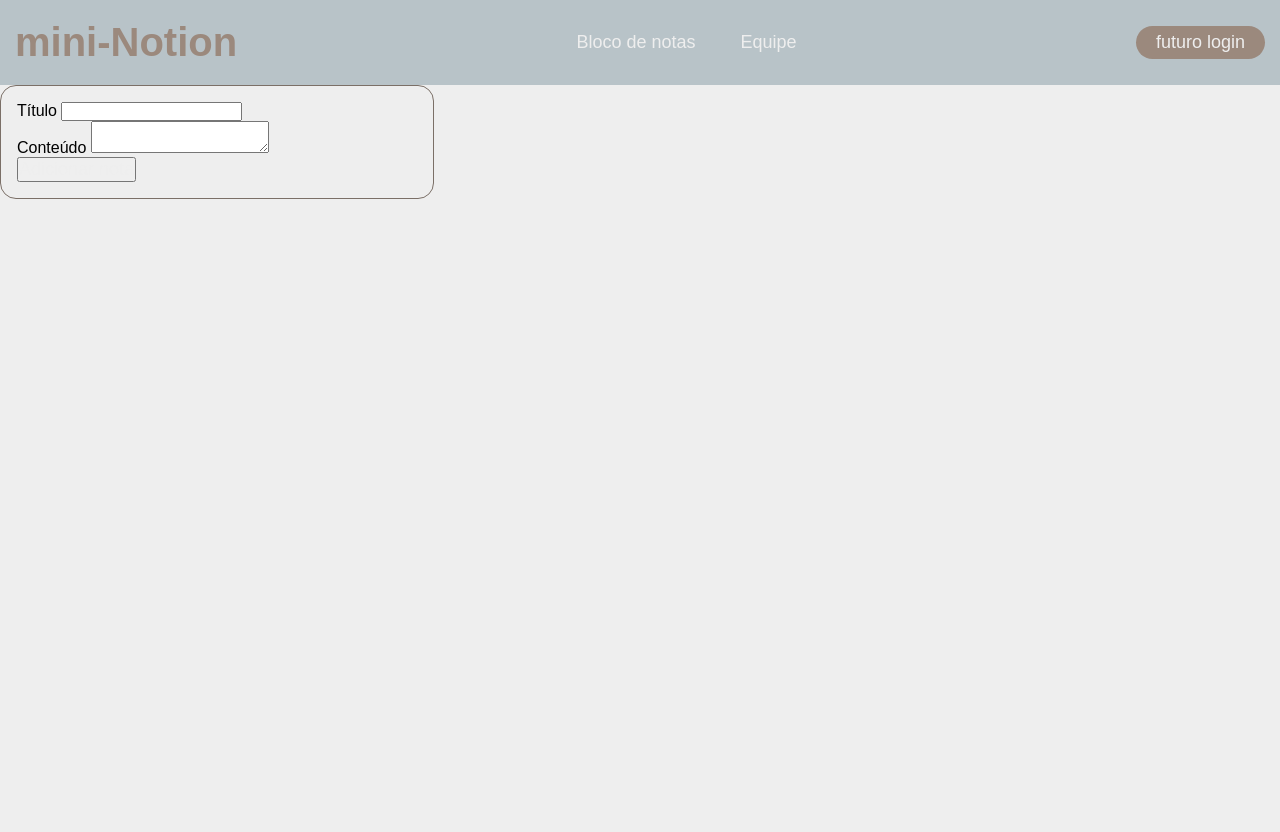
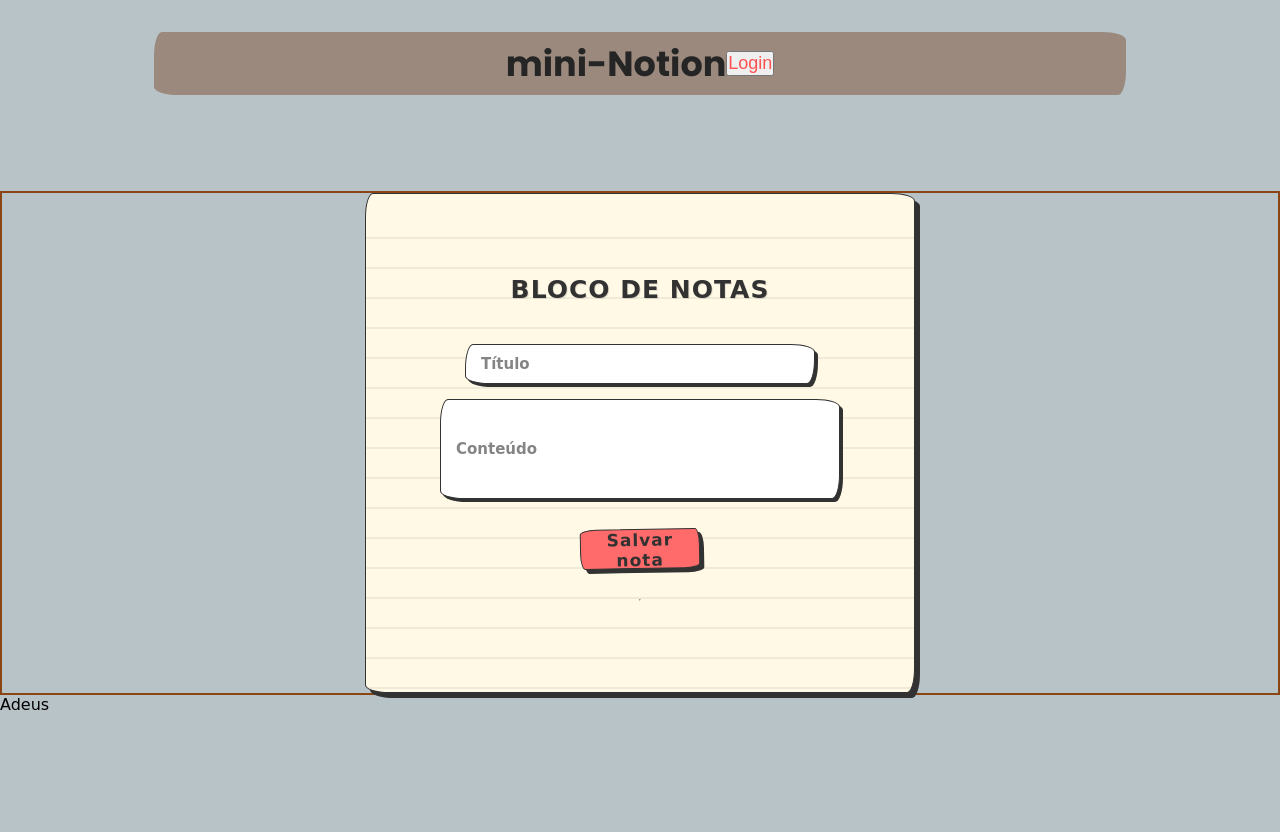
Before and after one commit to IsacristineReis/Projeto-Fatec---2-semestre-em-ADS, a Flask app: template templates/index.html in a window 1280 px wide. Before the commit the page ends 199 px from the top, so only its background shows below. Run offline with Flask 3, Linux system fonts and the light colour scheme; the template is opened without the code that fills it, so the values that code supplies are empty.

Commit message:
Adicionei os botões

```diff
--- a/templates/index.html
+++ b/templates/index.html
@@ -1,42 +1,66 @@
-<!DOCTYPE html>
+<!doctype html>
 <html lang="pt-br">
-<head>
-    <meta charset="UTF-8">
-    <meta name="viewport" content="width=device-width, initial-scale=1.0">
+  <head>
+    <meta charset="UTF-8" />
+    <meta name="viewport" content="width=device-width, initial-scale=1.0" />
     <title>mini-Notion</title>
-    <link rel="stylesheet" href="styles.css">
-</head>
-<body>
+    <link rel="stylesheet" href="styles.css" />
+  </head>
 
-    <header>
+  <body>
+    <div id="div-header">
+      <header>
         <span class="logotipo">mini-Notion</span>
-        <nav class="nav-links">
-            <ul>
-                <li>Bloco de notas</li>
-                <li>Equipe</li>
-                <!-- <li><a href="#">Equipe</a></li> -->
-            </ul>
-        </nav>
-        <a href="#"><button class="button-equipe">futuro login</button></a>
-    </header>
+        <a href="" id="login"><button>Login</button></a>
+      </header>
+    </div>
 
-    <!-- <div>
-        <h1 id="titulo">Faça as suas anotações aqui</h1>
-    </div> -->
+    <!-- Criar uma anotação {Titulo, Conteúdo, adicionar nota} lista deletar e editar-->
+    <!-- From Uiverse.io by mamyapro123 -->
+    <div class="doodle-wrapper" style="border: 2px solid saddlebrown">
+      <!-- CARD NUMBER 1 -->
+      <div class="doodle-card-scene">
+        <div class="doodle-card-inner">
+          <div class="doodle-card-front">
+            <div class="doodle-title">Bloco de notas</div>
+            <form id="form-nota" action="#" method="post">
+              <div class="doodle-input-wrapper">
+                <input type="hidden" id="nota-id" />
+                <input
+                  class="doodle-input"
+                  id="titulo-form"
+                  name="titulo"
+                  placeholder="Título"
+                  type="text"
+                />
+              </div>
+              <div class="doodle-input-wrapper">
+                <input
+                  class="doodle-input"
+                  id="conteudo-form"
+                  name="conteudo"
+                  placeholder="Conteúdo"
+                  type="text"
+                />
+              </div>
+              <button class="doodle-btn" type="submit">Salvar nota</button>
 
-    <form id="nota-form">
-        <div>
-            <label for="titulo">Título</label>
-            <input type="text" id="titulo" name="titulo" required>
+              <hr />
+
+              <div>
+                <ul id="lista-notas">
+                  <!-- JavaScript irá preencher com <li> -->
+                </ul>
+              </div>
+            </form>
+          </div>
         </div>
-        <div>
-            <label for="conteudo">Conteúdo</label>
-            <textarea id="conteudo" name="conteudo" required></textarea>
-        </div>
+      </div>
+    </div>
+    <!-- ==== FIM DO FORMULÀRIO ==== -->
 
-        <button type="submit">Adicionar nota</button>
-    </form>
+    <footer id="footer">Adeus</footer>
 
- <script src="script.js"></script>
-</body>
+    <script src="script.js"></script>
+  </body>
 </html>
--- a/templates/styles.css
+++ b/templates/styles.css
@@ -1,82 +1,285 @@
-@import url('https://fonts.googleapis.com/css2?family=Poppins:wght@300;400;500;600;700&display=swap');
+@import url("https://fonts.googleapis.com/css2?family=Poppins:wght@300;400;500;600;700&display=swap");
 
-/* Paleta de corer
-Background = EEEEEE
-details = B8C3C8
-text = 252525
-opção = 9B897D
-opção 2 = 7B6F67
-*/
+:root {
+  /* Color Palette */
+  --ink: #323232;
+  --paper-front: #fff9e6;
+  --bg-color: #ffffff;
+  --primary-btn: #ff6b6b;
+  --primary-btn-hover: #ff5252;
+  --switch-bg: #ffe66d;
+  --input-focus: #2d8cf0;
+  /* Basic Colors */
+  --background: #9b897d;
+  --header: #b8c3c8;
+  --text: #252525;
+  --link: #eeeeee;
+}
 
-/* Corpo do site */
-
-*{
+/* Configurações gerais */
+* {
   margin: 0;
   padding: 0;
+  box-sizing: border-box;
 }
 
-body{
-    font-family: Arial, sans-serif;
-    background-color: #EEEEEE;
-    /* margin: 0;
-    padding: 0; */
-    box-sizing: border-box;
-    justify-content: center;
+body {
+  font-family: "Comic Sans MS", "Chalkboard SE", "Marker Felt", "Gochi Hand";
+  background-color: var(--header);
+  height: 100vh;
 }
 
+/* Cada div terá essa configuração (centraliza na página) */
+.interface {
+  max-width: 1280px;
+  margin: 0 auto;
+}
+
+/* ======================================================================== */
 /* Cabeçalho do site */
-header{
+#div-header {
+  display: flex;
+  flex-direction: column;
+  align-items: center;
+  justify-content: center;
+  position: relative;
+  box-sizing: border-box;
+  margin-top: 2rem;
+}
+header {
   display: flex;
   justify-content: space-between;
   align-items: center;
-    padding: 20px 15px;
-    background-color: #B8C3C8;
+  padding: 5px 22rem;
+  background-color: var(--background);
+  overflow: hidden;
+  border-radius: 8px 24px 8px 24px / 24px 8px 24px 8px;
+}
+.logotipo {
+  color: var(--text);
+  font-size: 35px;
+  font-weight: bold;
+  font-family: "Poppins";
+}
+#login button {
+  font-size: 18px;
+  color: var(--primary-btn-hover);
+  text-decoration: none;
+}
+#login {
 }
 
-header, li, a, button{
-    font-size: 18px;
-    color: #EEEEEE;
-    text-decoration: none;
+/* ======================================================================== */
+/*Bloco de Anotação*/
+/* From Uiverse.io by mamyapro123 */
+.doodle-wrapper {
+  /* Sizing */
+  --card-width: 550px;
+  --card-height: 500px;
+  --titulo-width: 350px;
+  --titulo-height: 40px;
+  --conteudo-width: 400px;
+  --conteudo-height: 100px;
+  --btn-width: 120px;
+  --btn-height: 40px;
+
+  --border-width: 1px;
+  --shadow-offset: 5px;
+
+  /* Doodle Border Radiuses */
+  --sketch-radius-1: 8px 24px 8px 24px / 24px 8px 24px 8px;
+  --sketch-radius-2: 24px 8px 24px 8px / 8px 24px 8px 24px;
+  --sketch-radius-btn: 16px 5px 16px 5px / 5px 16px 5px 16px;
+
+  display: flex;
+  flex-direction: column;
+  align-items: center;
+  justify-content: center;
+  position: relative;
+  box-sizing: border-box;
+  margin-top: 6rem;
+}
+.doodle-switch-label {
+  position: relative;
+  display: inline-block;
+  width: 50px;
+  height: 24px;
+  background-color: var(--switch-bg);
+  border: var(--border-width) solid var(--ink);
+  border-radius: 20px;
+  cursor: pointer;
+  box-shadow: 2px 2px 0px var(--ink);
+  transition:
+    transform 0.1s,
+    box-shadow 0.1s;
+}
+.doodle-switch-label:active {
+  transform: translate(2px, 2px);
+  box-shadow: 0px 0px 0px var(--ink);
+}
+.doodle-switch-handle {
+  position: absolute;
+  top: 2px;
+  left: 3px;
+  width: 16px;
+  height: 16px;
+  background-color: var(--bg-color);
+  border: var(--border-width) solid var(--ink);
+  border-radius: 50%;
+  transition: transform 0.4s cubic-bezier(0.68, -0.55, 0.265, 1.55);
+}
+.doodle-toggle:checked
+  ~ .doodle-header
+  .doodle-switch-label
+  .doodle-switch-handle {
+  transform: translateX(24px);
+}
+/* 3D Scene Setup */
+.doodle-card-scene {
+  position: relative;
+  perspective: 1000px;
+  width: var(--card-width);
+  height: var(--card-height);
+  z-index: 2;
+}
+/* Card Inner & Faces */
+.doodle-card-inner {
+  width: 100%;
+  height: 100%;
+  position: relative;
+  transform-style: preserve-3d;
+  transition: transform 0.8s cubic-bezier(0.4, 0.2, 0.2, 1);
+}
+.doodle-card-front {
+  position: absolute;
+  width: 100%;
+  height: 100%;
+  backface-visibility: hidden;
+  display: flex;
+  flex-direction: column;
+  align-items: center;
+  justify-content: center;
+  padding: 20px;
+  box-sizing: border-box;
+  border: var(--border-width) solid var(--ink);
+  border-radius: var(--sketch-radius-1);
+  box-shadow: var(--shadow-offset) var(--shadow-offset) 0px var(--ink);
+  /* Lined Notebook Paper Effect */
+  background-image: repeating-linear-gradient(
+    transparent,
+    transparent 28px,
+    rgba(0, 0, 0, 0.06) 28px,
+    rgba(0, 0, 0, 0.06) 30px
+  );
+  background-position: 0 15px;
+}
+.doodle-card-front {
+  background-color: var(--paper-front);
+}
+/* Typography & Forms */
+.doodle-title {
+  font-size: 25px;
+  font-weight: 900;
+  color: var(--ink);
+  margin: 5px 0 40px 0;
+  text-transform: uppercase;
+  letter-spacing: 1px;
+  text-shadow: 1px 1px 0px rgba(0, 0, 0, 0.1);
+}
+#form-nota {
+  display: flex;
+  flex-direction: column;
+  gap: 15px;
+  width: 100%;
+  align-items: center;
+}
+.doodle-input-wrapper {
+  position: relative;
+}
+/* Inputs */
+#titulo-form {
+  width: var(--titulo-width);
+  height: var(--titulo-height);
+  padding: 5px 15px;
+  box-sizing: border-box;
+  font-family: inherit;
+  font-size: 15px;
+  font-weight: 600;
+  color: var(--ink);
+  background-color: var(--bg-color);
+  border: var(--border-width) solid var(--ink);
+  border-radius: var(--sketch-radius-1);
+  box-shadow: 3px 3px 0px var(--ink);
+  outline: none;
+  transition: all 0.2s ease;
+}
+#conteudo-form {
+  width: var(--conteudo-width);
+  height: var(--conteudo-height);
+  padding: 25px 15px;
+  box-sizing: border-box;
+  font-family: inherit;
+  font-size: 15px;
+  font-weight: 600;
+  color: var(--ink);
+  background-color: var(--bg-color);
+  border: var(--border-width) solid var(--ink);
+  border-radius: var(--sketch-radius-1);
+  box-shadow: 3px 3px 0px var(--ink);
+  outline: none;
+  transition: all 0.2s ease;
+}
+.doodle-input::placeholder {
+  color: #666;
+  opacity: 0.8;
+}
+.doodle-input:hover {
+  transform: translateY(-2px);
+  box-shadow: 4px 4px 0px var(--ink);
+}
+.doodle-input:focus,
+.doodle-input:focus-visible {
+  border: var(--border-width) solid var(--input-focus);
+  border-radius: var(--sketch-radius-2);
+  background-color: #fffdf5;
+  box-shadow: 4px 4px 0px var(--ink);
+}
+/* Buttons */
+.doodle-btn {
+  margin: 15px 0;
+  width: var(--btn-width);
+  height: var(--btn-height);
+  font-family: inherit;
+  font-size: 17px;
+  font-weight: 900;
+  letter-spacing: 1px;
+  color: var(--ink);
+  background-color: var(--primary-btn);
+  border: var(--border-width) solid var(--ink);
+  border-radius: var(--sketch-radius-btn);
+  box-shadow: 4px 4px 0px var(--ink);
+  cursor: pointer;
+  transition: all 0.15s ease;
+  transform: rotate(-1deg);
+}
+/* Button States */
+.doodle-btn:hover {
+  background-color: var(--primary-btn-hover);
+  transform: translateY(-2px) rotate(-2deg);
+  box-shadow: 5px 5px 0px var(--ink);
+}
+.doodle-btn:active {
+  transform: translate(3px, 3px) rotate(0deg);
+  box-shadow: 0px 0px 0px var(--ink);
 }
 
-.button-equipe{
-    background-color: #9B897D;
-    border: none;
-    border-radius: 60px;
-    padding: 6px 20px;
-    cursor: pointer;
+/* COMEÇAR NO DELETE E UPDATE */
+button.edit-btn { background-color: #ffc107; color: black; margin-right: 5px; }
+button.delete-btn { background-color: #dc3545; }
+li {
+    display: flex;
+    justify-content: space-between;
+    align-items: center;
+    padding: 8px;
+    border-bottom: 1px solid #eee;
 }
-
-.button-equipe:hover{
-
-    padding: 7px 21px;
-}
-
-.logotipo{
-    color: #9B897D;
-    font-size: 40px;
-    font-weight: bold;
-}
-
-.nav-links{
-    list-style: none;
-}
-
-.nav-links li{
-    display: inline-block;
-    padding: 0px 20px;
-}
-
-/* titulo */
-#titulo{
-    color: #7B6F67;
-    align-items: center;
-}
-
-#nota-form{
-    margin: 0;
-    width: 400px;
-    padding: 1em;
-    border: 1px solid #7B6F67;
-    border-radius: 1em;
-}
```
Also changed, not shown: templates/script.js (+92 -0 lines). Lines whose indentation alone changed are shown as unchanged.
